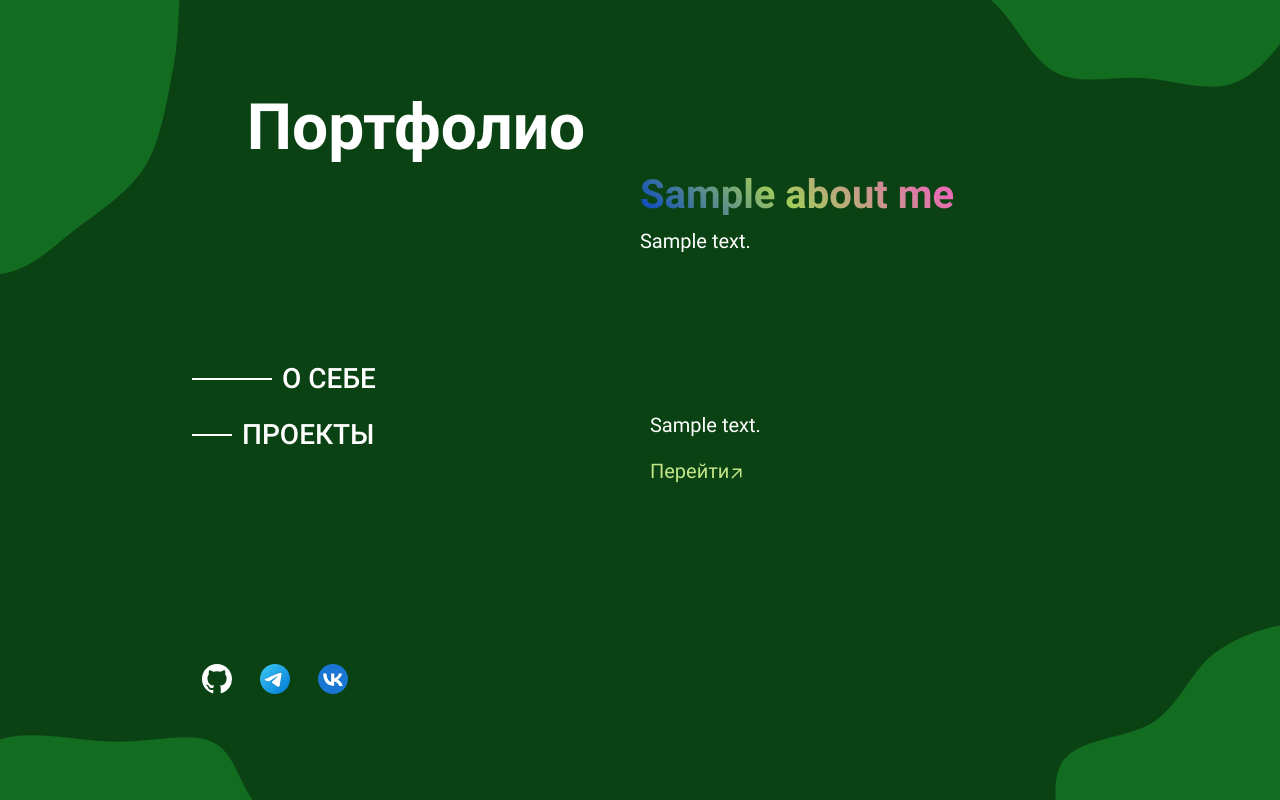
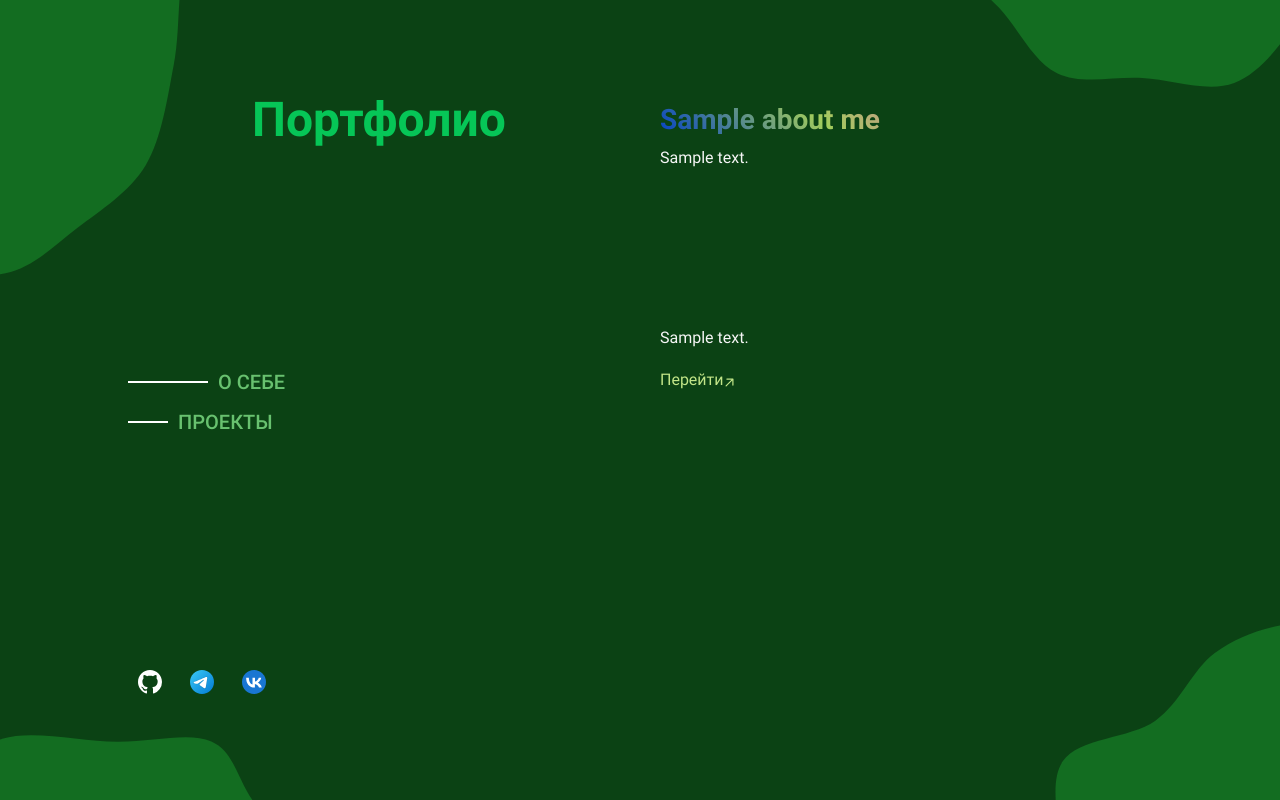
Before and after one commit to st0rmbtw/portfolio-site, a Flask app: template templates/index.html in a window 1280 px wide. Run offline with Flask 3, Linux system fonts and the light colour scheme; the template is opened without the code that fills it: most values are stand-ins (such as "Sample title", 1, 10 or a date in 2020); parts of the project's set-up code (start-up, migrations or seed data) failed here and were passed over; some web fonts are replaced.

Commit message:
Add a page for 404 error and make the site responsive to the size of the device

```diff
--- a/scss/index.scss
+++ b/scss/index.scss
@@ -17,10 +17,19 @@ html, body {
     position: relative;
     font-family: 'Roboto';
     font-weight: 400;
+
+     -ms-overflow-style: none;  /* IE and Edge */
+    scrollbar-width: none;  /* Firefox */
+}
+
+
+/* Hide scrollbar for Chrome, Safari and Opera */
+html::-webkit-scrollbar, body::-webkit-scrollbar {
+    display: none;
 }
 
 body {
-    color: white;
+    color: #f6f6f6;
 }
 
 .reset-a {
@@ -32,6 +41,7 @@ body {
     font-size: 4em;
     align-self: center;
     font-weight: 700;
+    color: #06c657;
 }
 
 #container {
@@ -83,6 +93,7 @@ body {
 
 .navigation__item > a {
     font-weight: 500;
+    color: #68c16f;
 }
 
 .navigation__item.selected > .navigation__item_line {
@@ -94,14 +105,11 @@ body {
     height: 2px;
     background-color: white;
     transition: width 300ms ease-in-out;
-    // background-color: #aefd6c;
 }
 
 #right {
     display: flex;
     flex-direction: column;
-    justify-content: center;
-    align-items: center;
     padding-top: 6rem;
     padding-bottom: 6rem;
     flex: 1;
@@ -146,7 +154,6 @@ body {
 }
 
 .project__item a:hover {
-    color: #c2e588;
     text-decoration: underline;
 }
 
@@ -175,7 +182,7 @@ body {
     -webkit-text-fill-color: transparent;
 
     font-weight: 700;
-    font-size: 2.5em;
+    font-size: 2.75em;
 }
 
 #author__description {
@@ -213,3 +220,105 @@ body {
     font-size: 1.5rem;
     font-weight: 400;
 }
+
+@media only screen and (max-width: 1594px) {
+    #author__name {
+        font-size: 2.5rem;
+    }
+
+    #title {
+        font-size: 2.75em;
+    }
+
+    .navigation__item {
+        font-size: 1.25rem;
+    }
+}
+
+@media only screen and (max-width: 1420px) {
+    #author__name {
+        font-size: 2.5rem;
+    }
+
+    #container {
+        gap: 40px;
+        padding-left: 6rem;
+        padding-right: 6rem;
+    }
+}
+
+@media only screen and (max-width: 1330px) {
+    #title {
+        font-size: 3em;
+    }
+
+    #container {
+        gap: 20px;
+        padding-left: 8rem;
+        padding-right: 8rem;
+    }
+
+    #author__name {
+        font-size: 1.75rem;
+    }
+
+    #author__description {
+        font-size: 1rem;
+    }
+
+    .navigation__item {
+        font-size: 1.25rem;
+    }
+
+    .project__item {
+        font-size: 1rem;
+    }
+
+    .arrow {
+        width: 16px;
+        height: 16px;
+    }
+
+    .social_card {
+        max-width: 24px;
+        max-height: 24px;
+    }
+}
+
+@media only screen and (max-width: 1050px) {
+    #title {
+        font-size: 2em;
+    }
+
+    #container {
+        gap: 75px;
+        padding-left: 4rem;
+        padding-right: 4rem;
+    }
+
+    #author__name {
+        font-size: 1.5rem;
+    }
+
+    #author__description {
+        font-size: 0.75rem;
+    }
+
+    .navigation__item {
+        font-size: 1.25rem;
+    }
+
+    .project__item {
+        font-size: 0.75rem;
+    }
+
+    .arrow {
+        width: 16px;
+        height: 16px;
+    }
+
+    .social_card {
+        max-width: 24px;
+        max-height: 24px;
+    }
+}
--- a/src/main.py
+++ b/src/main.py
@@ -46,5 +46,9 @@ def index():
 
     return render_template("index.html", **context)
 
+@app.errorhandler(404)
+def error404(error):
+    return render_template("404.html")
+
 if __name__ == "__main__":
     app.run(host=HOST, port=PORT, debug=DEBUG)
--- a/templates/index.html
+++ b/templates/index.html
@@ -4,7 +4,7 @@
     <meta charset="UTF-8">
     <meta name="viewport" content="width=device-width, initial-scale=1.0">
     <title>Сайт-Портфолио</title>
-    <link rel="stylesheet" href="static/css/index.css">
+    <link rel="stylesheet" href="/static/css/index.css">
 </head>
 <body>
     <div id="container">
@@ -72,6 +72,6 @@
         </main>
     </div>
 
-    <script src="static/js/index.js"></script>
+    <script src="/static/js/index.js"></script>
 </body>
 </html>
```
Also changed, not shown: scss/404.scss (added, +33 -0 lines), templates/404.html (added, +13 -0 lines), static/css/404.css (added), static/css/index.css.
